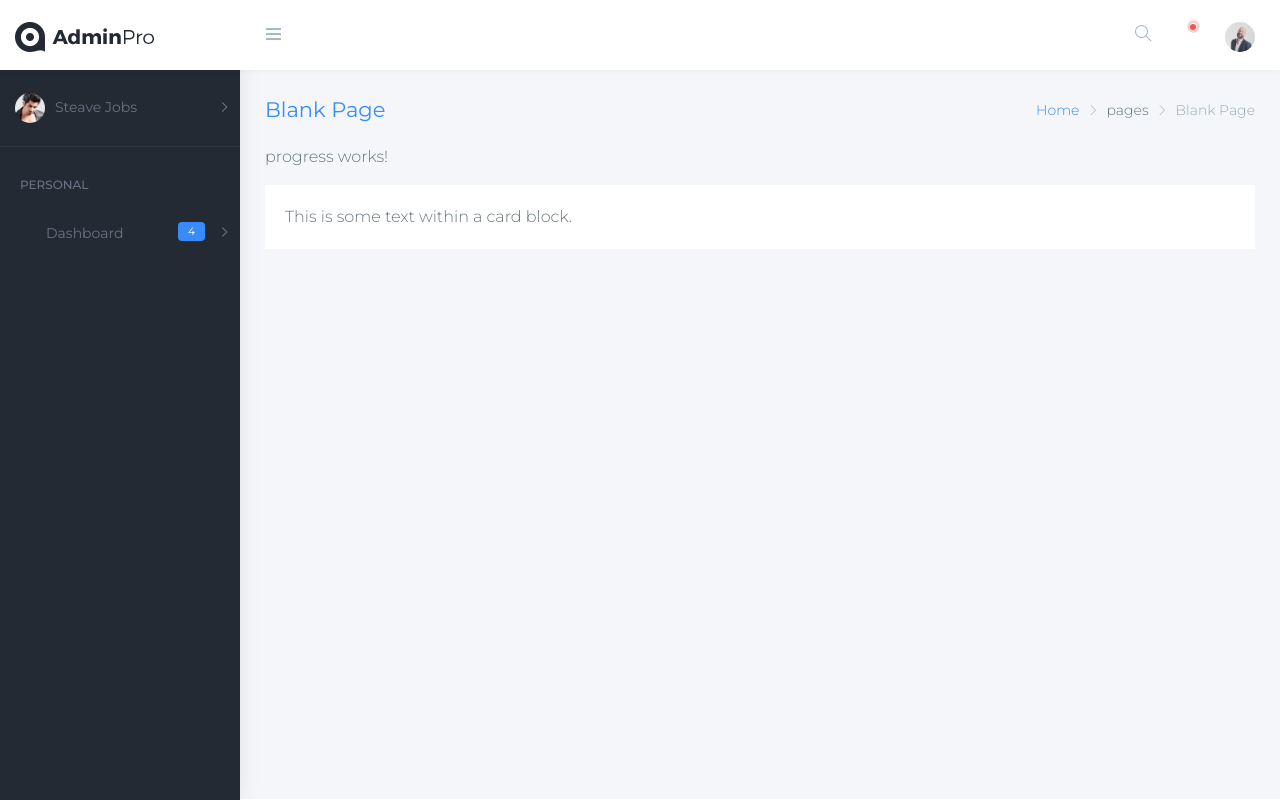
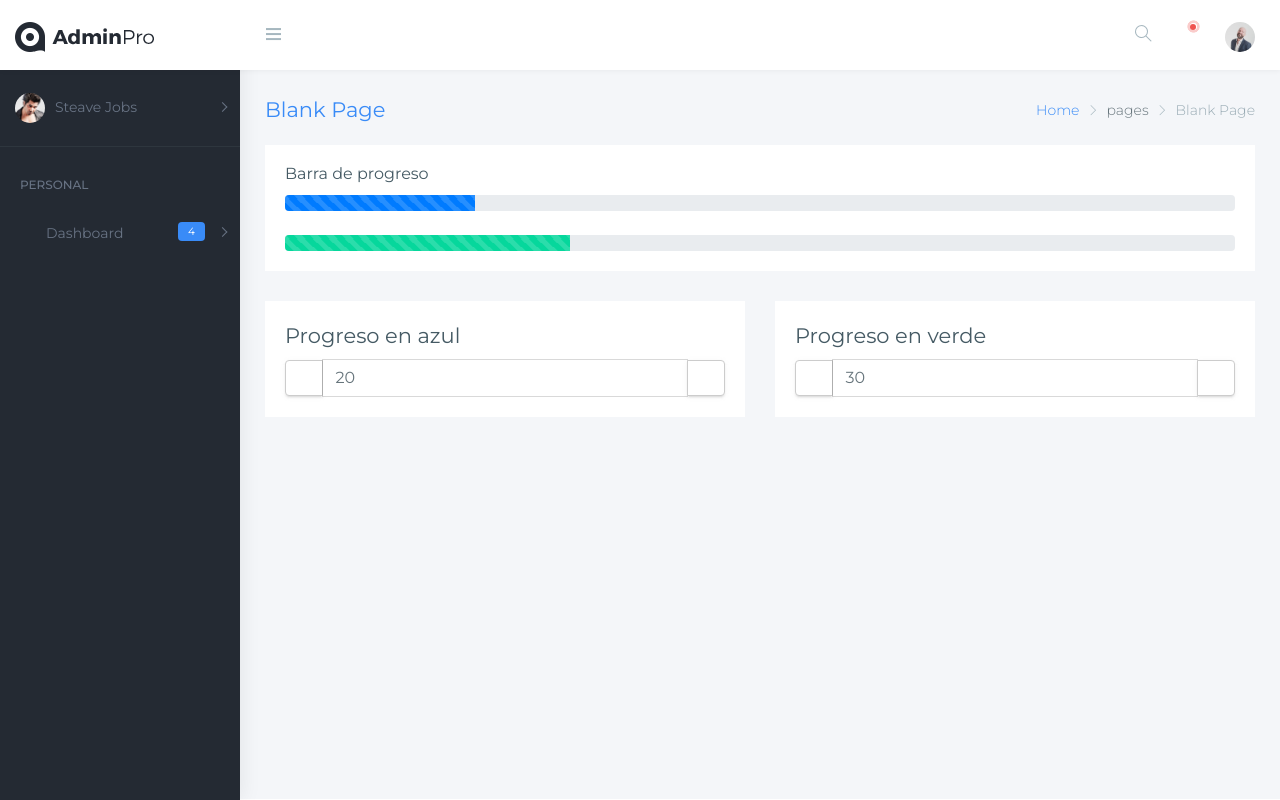
Before and after one commit to DenisseFerreira/adminPro, an Angular app: page /progress in a window 1280 px wide. Built offline with nearby package versions, Linux system fonts and the light colour scheme; a web font is replaced by a local one.

Commit message:
Input, Output y ViewChild (#2)
* Iniciando @Input() en componente Incrementador

* Agregada libreria charts, @Input(), @Output y @ViewChild

```diff
--- a/package.json
+++ b/package.json
@@ -19,6 +19,7 @@
     "@angular/platform-browser": "~8.1.3",
     "@angular/platform-browser-dynamic": "~8.1.3",
     "@angular/router": "~8.1.3",
+    "ng2-charts": "^2.3.0",
     "rxjs": "~6.4.0",
     "tslib": "^1.9.0",
     "zone.js": "~0.9.1"
--- /dev/null
+++ b/src/app/components/incrementador/incrementador.component.html
@@ -0,0 +1,19 @@
+
+<h3>{{leyenda}}</h3>
+
+
+<div class="input-group">
+  <span class="input-group-btn">
+    <button class="btn btn-outline-secondary" type="button" (click)="cambiarValor(-5)">
+      <i class="mdi mdi-minus"></i>
+    </button>
+  </span>
+  <input #txtProgress type="number" class="form-control" name="progreso" [(ngModel)]="progreso" (ngModelChange)="onChanges( $event )" min="1" max="100">
+  <!-- <div class="input-group-append" id="button-addon4"> -->
+  <span class="input-group-btn">
+    <button class="btn btn-outline-secondary" type="button" (click)="cambiarValor(+5)">
+      <i class="mdi mdi-plus"></i>
+    </button>
+  </span>
+  <!-- </div> -->
+</div>
--- /dev/null
+++ b/src/app/components/incrementador/incrementador.component.ts
@@ -0,0 +1,74 @@
+import { Component, OnInit, Input, Output, EventEmitter, ViewChild, ElementRef} from '@angular/core';
+
+
+@Component({
+  selector: 'app-incrementador',
+  templateUrl: './incrementador.component.html',
+  styleUrls: []
+})
+export class IncrementadorComponent implements OnInit {
+
+  @ViewChild('txtProgress', {static: false}) txtProgress : ElementRef;
+
+
+  /* El@Input() es un decorador que me permite recibir desde afuera
+  los valores de leyenda y progreso
+   Desde el componente progress(que es el padre) puedo entregar estos valores
+   a traves del app-incrementador
+   (<app-incrementador leyenda = "Progress azul"></app-incrementador>)
+  */
+  @Input('nombre') leyenda : string = 'leyenda';
+  @Input() progreso: number = 50;
+
+  //Para emitir un numero como un evento
+  @Output() cambioValor : EventEmitter<number> = new EventEmitter();
+
+  constructor() {
+    // console.log('Leyenda constructor', this.leyenda);
+    // console.log('Este es mi progreso', this.progreso);
+
+   }
+
+  ngOnInit() {
+    // console.log('Leyenda ngOnInit', this.leyenda);
+    // console.log('Este es mi progreso 2', this.progreso);
+  }
+
+onChanges ( newValue:number){
+  console.log('el onChange', newValue);
+
+  //let elemHTML : any = document.getElementsByName('progreso')[0];
+
+  console.log('intentando sacar el view',this.txtProgress);
+
+  if(newValue >=100){
+    this.progreso = 100;
+
+  }else if(newValue <= 0){
+    this.progreso =0;
+  }else{
+  this.progreso = newValue;
+  }
+
+  //elemHTML.value = this.progreso;
+  this.txtProgress.nativeElement.value = this.progreso;
+
+  this.cambioValor.emit(this.progreso);
+}
+
+
+  cambiarValor(valor:number){
+    if(this.progreso >= 100 && valor >0){
+      this.progreso = 100;
+      return;
+    }
+    if(this.progreso <= 0 && valor < 0){
+      this.progreso = 0;
+      return;
+    }
+
+      this.progreso = this.progreso + valor;
+
+      this.cambioValor.emit(this.progreso);
+  }
+  }
--- a/src/app/pages/pages.component.html
+++ b/src/app/pages/pages.component.html
@@ -23,7 +23,7 @@
 
     <router-outlet></router-outlet>
 
-                    <div class="row">
+                    <!-- <div class="row">
                             <div class="col-12">
                                 <div class="card">
                                     <div class="card-body">
@@ -31,7 +31,7 @@
                                     </div>
                                 </div>
                             </div>
-                        </div>
+                        </div> -->
                         <!-- ============================================================== -->
                         <!-- End PAge Content -->
                         <!-- ============================================================== -->
--- a/src/app/pages/progress/progress.component.html
+++ b/src/app/pages/progress/progress.component.html
@@ -1 +1,74 @@
-<p>progress works!</p>
+<!-- Barra de progreso -->
+<div class="row">
+  <div class="col-12">
+    <div class="card">
+      <div class="card-body">
+
+        <h5 class="card-title">Barra de progreso</h5>
+        <div class="progress">
+          <div class="progress-bar progress-bar-striped progress-bar-animated" role="progressbar"
+            [attr.ariaValueNow]="progreso1" aria-valuenow="50" aria-valuemin="0" aria-valuemax="100"
+            [style.width]="progreso1+'%'"></div>
+          <!-- El div contiene atributos personalizados que no los conoce angular (aria-valuenow="50"
+            aria-valuemin="0" aria-valuemax="100" style="width: 75%")
+            por lo que se debe usar las llaves cuadradas anteponiendo el 'attr', estas llaves indican
+            que angular se hara cargo-->
+        </div>
+
+        <br>
+
+        <div class="progress">
+          <div class="progress-bar progress-bar-striped progress-bar-animated bg-success" role="progressbar"
+            [attr.ariaValueNow]="progreso2" aria-valuenow="50" aria-valuemin="0" aria-valuemax="100"
+            [style.width]="progreso2+'%'"></div>
+        </div>
+
+      </div>
+    </div>
+  </div>
+</div>
+
+<!-- FIN Barra de progreso -->
+
+
+
+<!-- Incrementadores -->
+
+<div class="row">
+
+  <!-- Primera seccion -->
+  <div class="col-6">
+    <div class="card">
+      <div class="card-body">
+
+        <!-- [progreso] = '20' va en llaves cuadradas para que lo reciba como number -->
+        <!--  leyenda = "Progreso en azul" va sin llaves porque lo que quiero enviar ira
+          de forma literal y como string....-->
+
+        <!-- Las llaves cuadradas las puedo asociar a una variable -->
+        <!-- cambio leyenda por nombre y asi cambiar desde aca afuera el nombre
+        que yo quiero para mis atributos personalizados -->
+
+        <app-incrementador (cambioValor)= "progreso1 = $event" nombre = "Progreso en azul" [progreso] = 'progreso1'></app-incrementador>
+
+        <!-- Antes tenia la barra de progreso aqui, luego fue cambiada a otra carpeta y es llamada
+        por el app-incrementador(ahi se carga) -->
+      </div>
+    </div>
+  </div>
+
+
+  <!-- Segunda seccion -->
+  <div class="col-6">
+    <div class="card">
+      <div class="card-body">
+
+        <app-incrementador (cambioValor)= "progreso2 = $event" nombre = "Progreso en verde" [progreso] = 'progreso2'></app-incrementador>
+
+      </div>
+    </div>
+  </div>
+</div>
+
+
+<!-- FIN Incrementadores -->
--- a/src/app/pages/progress/progress.component.ts
+++ b/src/app/pages/progress/progress.component.ts
@@ -7,9 +7,31 @@ import { Component, OnInit } from '@angular/core';
 })
 export class ProgressComponent implements OnInit {
 
+  progreso1 : number = 20;
+  progreso2 : number = 30;
+
   constructor() { }
 
   ngOnInit() {
   }
 
+  // cambiarValor(valor:number){
+  //   if(this.progreso >= 100 && valor >0){
+  //     this.progreso = 100;
+  //     return;
+  //   }
+  //   if(this.progreso <= 0 && valor < 0){
+  //     this.progreso = 0;
+  //     return;
+  //   }
+
+  //     this.progreso = this.progreso + valor;
+  // }
+
+
+
+  //no es necesaria esta funcion, se llama de forma directa en el html
+  //actualizar( event : number ){
+  //   console.log('recibo el event', event);
+  // }
 }
```
Also changed, not shown: src/app/app.module.ts (+9 -3 lines), src/app/pages/pages.module.ts (+7 -1 lines), 1 other file (tests, documents, lock files or other folders).
